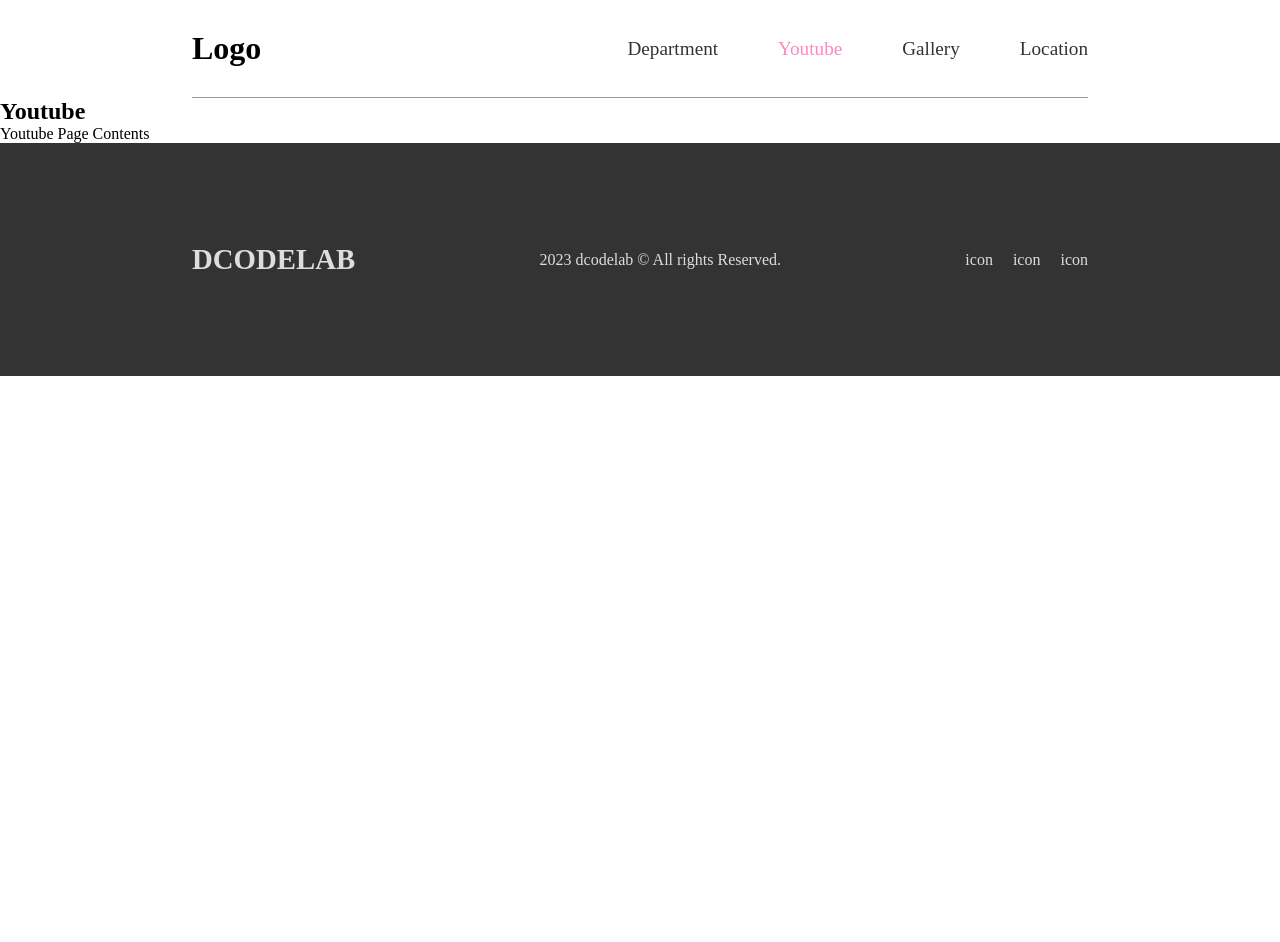
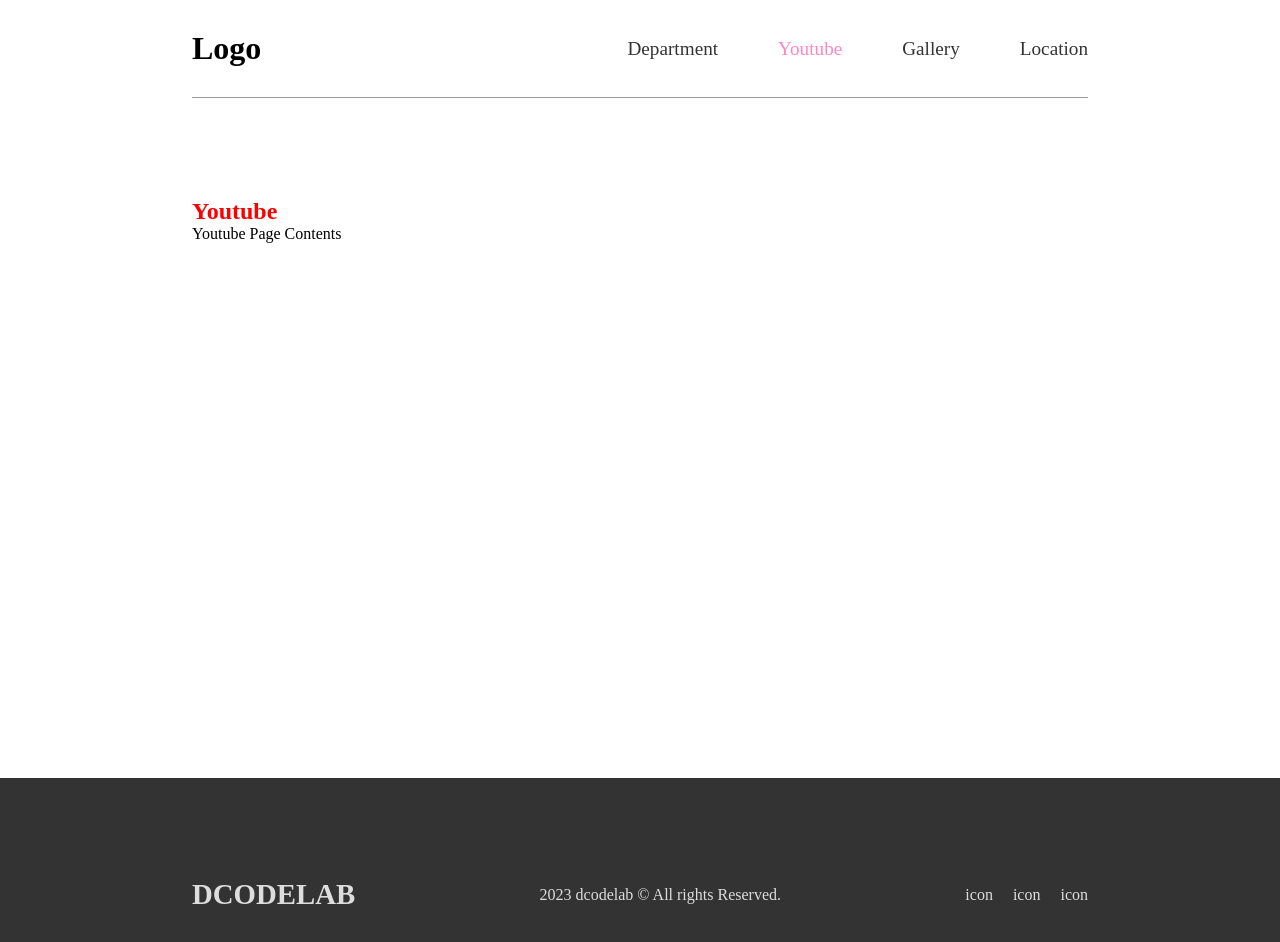
Before and after one commit to charsskim/route, a React (Create React App) app: page /youtube in a window 1280 px wide. Shown: the top 942 px of the page. Before the commit the page ends 800 px from the top, so only its background shows below. Built offline with nearby package versions, Linux system fonts and the light colour scheme.

Commit message:
레이아웃 스타일링

```diff
--- a/src/components/sub/Location.jsx
+++ b/src/components/sub/Location.jsx
@@ -2,7 +2,7 @@ import Layout from '../common/layout';
 
 export default function Location() {
 	return (
-		<Layout title={'Layout'}>
+		<Layout title={'Location'}>
 			<p>Location Page Contents</p>
 		</Layout>
 	);
--- /dev/null
+++ b/src/scss/common/_layout.scss
@@ -0,0 +1,10 @@
+.layout {
+	width: 70vw;
+	min-height: 60vh;
+	margin: 100px auto;
+	h1 {
+		font-size: 3rem;
+		margin-bottom: 40px;
+		color: #333;
+	}
+}
--- a/src/scss/style.scss
+++ b/src/scss/style.scss
@@ -7,3 +7,4 @@
 @import './sub/gallery';
 @import './sub/location';
 @import './sub/youtube';
+@import './common/layout';
--- a/src/scss/sub/_youtube.scss
+++ b/src/scss/sub/_youtube.scss
@@ -0,0 +1,5 @@
+.Youtube {
+	h2 {
+		color: red;
+	}
+}
```
